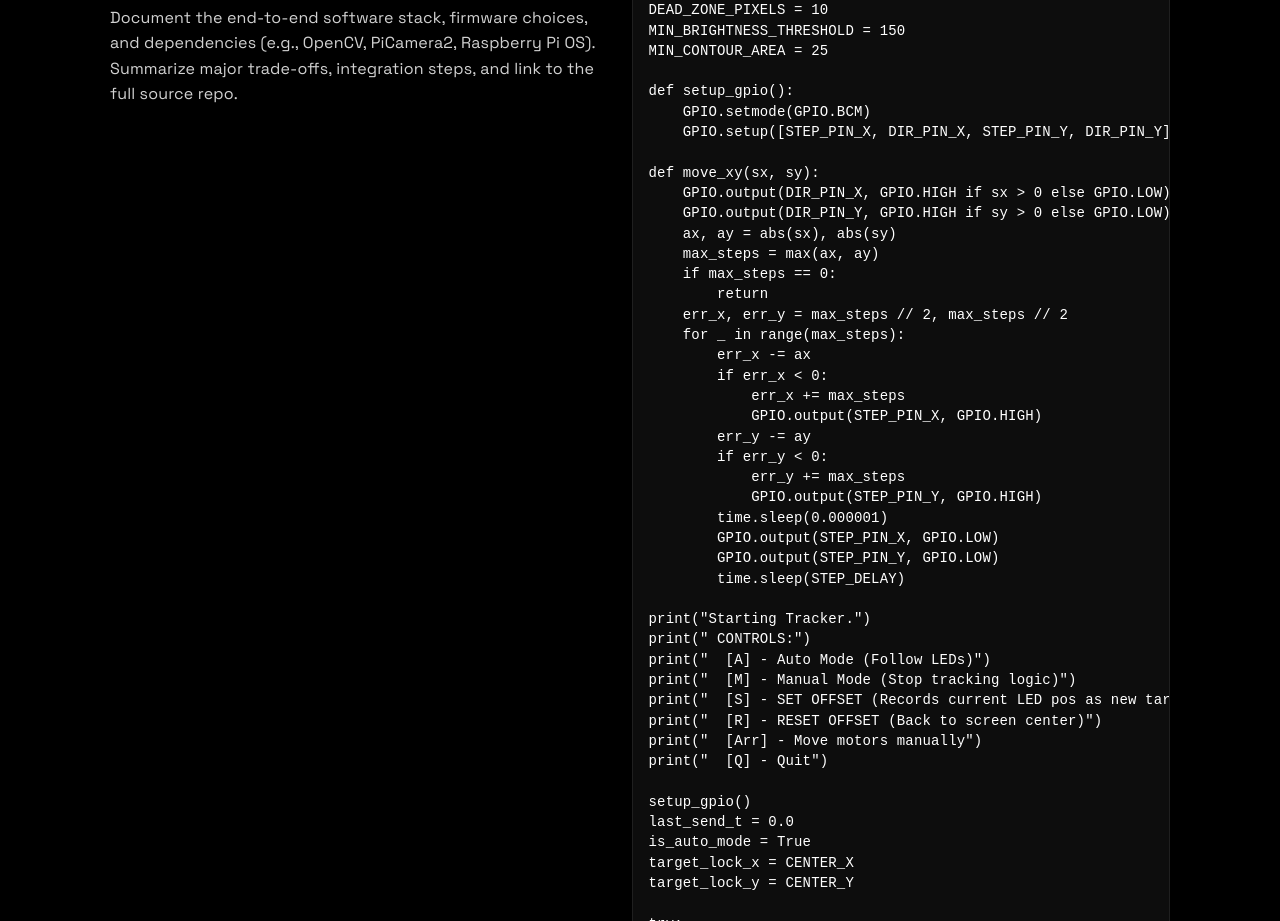
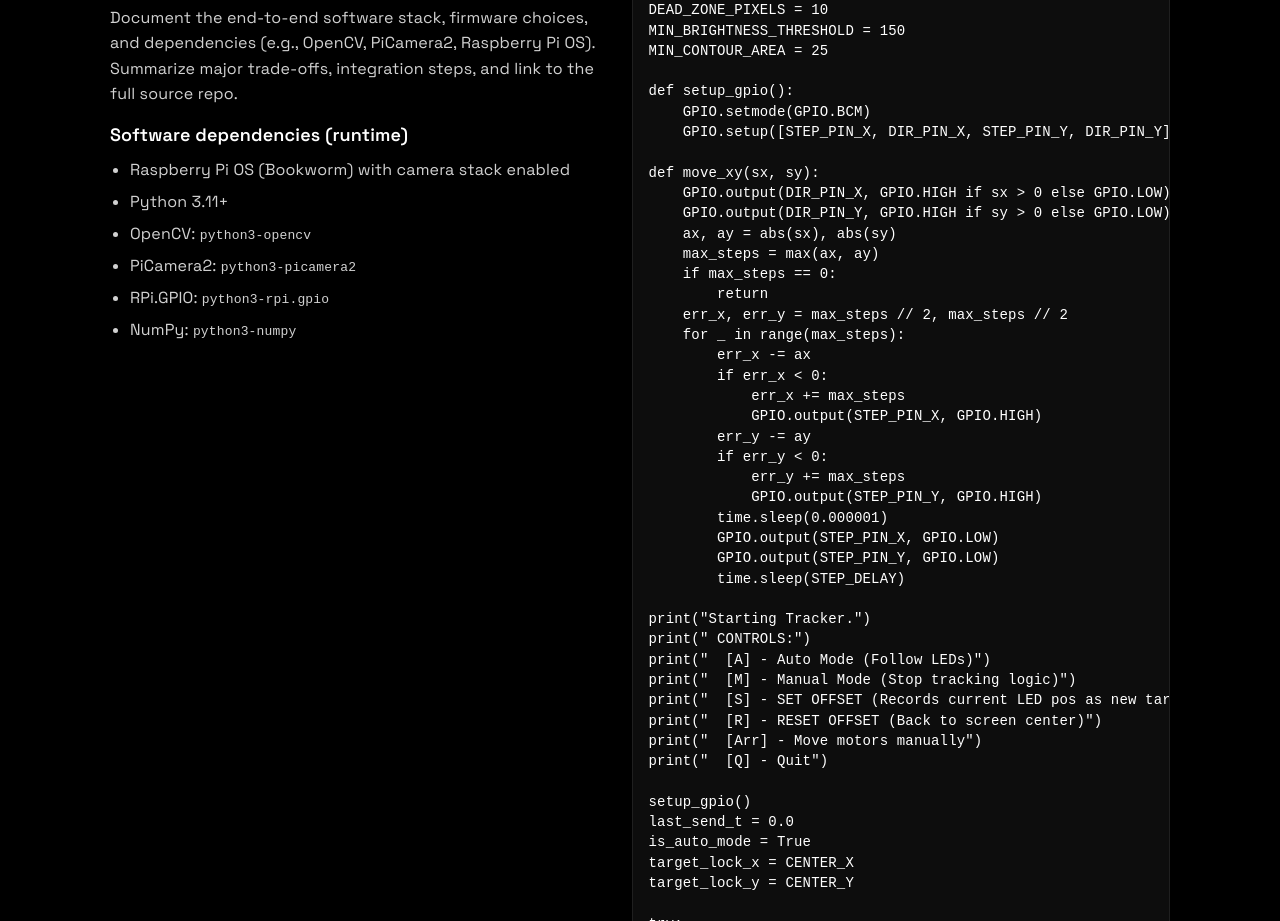
Before and after one commit to SurajCs50Github/PIEWEBSITE, a plain HTML site: page software.html in a window 1280 px wide. Shown: the part 1053-1974 px from the top of the page. Drawn offline with Linux system fonts and the light colour scheme.

Commit message:
edited.htm

```diff
--- a/software.html
+++ b/software.html
@@ -43,6 +43,16 @@
 
           <h3>Full Software/Firmware Narrative</h3>
           <p>Document the end-to-end software stack, firmware choices, and dependencies (e.g., OpenCV, PiCamera2, Raspberry Pi OS). Summarize major trade-offs, integration steps, and link to the full source repo.</p>
+
+          <h3>Software dependencies (runtime)</h3>
+          <ul>
+            <li>Raspberry Pi OS (Bookworm) with camera stack enabled</li>
+            <li>Python 3.11+</li>
+            <li>OpenCV: <code>python3-opencv</code></li>
+            <li>PiCamera2: <code>python3-picamera2</code></li>
+            <li>RPi.GPIO: <code>python3-rpi.gpio</code></li>
+            <li>NumPy: <code>python3-numpy</code></li>
+          </ul>
         </article>
         <pre class="code-block"><code class="language-python">import time
 import cv2
```
